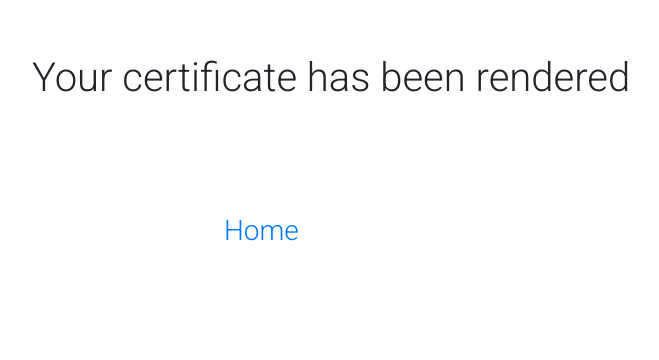
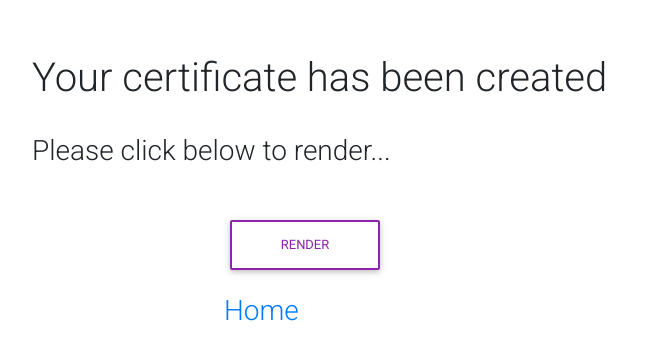
Before and after one commit to uaalumni02/pdf-app, a React (Create React App) app: page /pdf/1 in a window 1280 px wide. Shown: the part 186-546 px from the top of the page, without its empty margins (352-1011 px from the left). Built offline with nearby package versions, Linux system fonts and the light colour scheme; no server answers.

Commit message:
restructure pdf pg

```diff
--- a/src/pages/certificateConfirm.js
+++ b/src/pages/certificateConfirm.js
@@ -40,7 +40,7 @@ const Certificate = () => {
             </div>
             <MDBCardBody>
               <h6>
-                This certificate was awarded to {data.data.Name}
+                This certificate was awarded to {data.data.Name} {" "}
                 for {data.data.awardType.awardType} on{" "}
                 {moment.unix(data.data.certificateDate).format("MM/DD/YYYY")}
               </h6>
--- a/src/pages/pdf.js
+++ b/src/pages/pdf.js
@@ -3,7 +3,9 @@ import React, { useEffect } from "react";
 import axios from "axios";
 import settings from "../config/configData";
 
-import { MDBContainer } from "mdbreact";
+import { MDBContainer, Su } from "mdbreact";
+
+import SubmitBtn from "../components/SubmitBtn";
 
 const Pdf = () => {
   let { id } = useParams();
@@ -21,13 +23,13 @@ const Pdf = () => {
     alink.click();
   };
 
-  useEffect(() => {
-    generatePDF();
-  }, [])
-
   return (
     <MDBContainer>
-      <h1 className="confirm_text">Your certificate has been rendered</h1>
+      <h1 className="confirm_text">Your certificate has been created</h1>
+      <h3 className="render_text">Please click below to render...</h3>
+      <div className="render_btn">
+        <SubmitBtn label="Render" onClick={generatePDF} />
+      </div>
       <div className="home_btn">
         <h3>
           <a href="/">Home</a>
--- a/src/static/certificate.css
+++ b/src/static/certificate.css
@@ -15,7 +15,19 @@ height: 50px;
     left: 30%;
 }
 
+.render_text {
+    position: fixed;
+    top: 40%;
+    left: 30%
+}
+
 .home_btn {
+    position: fixed;
+    top: 60%;
+    left: 45%;
+}
+
+.render_btn {
     position: fixed;
     top: 50%;
     left: 45%;
```
